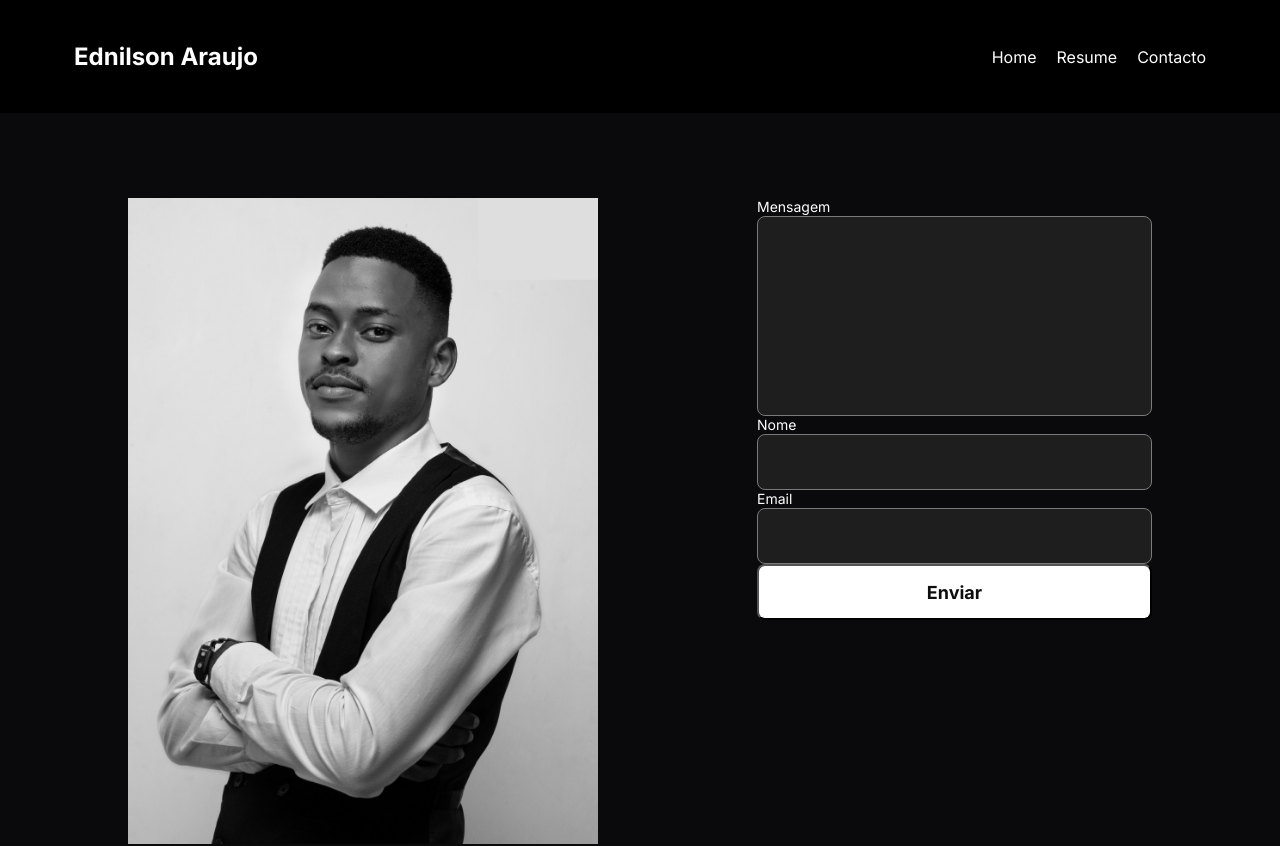
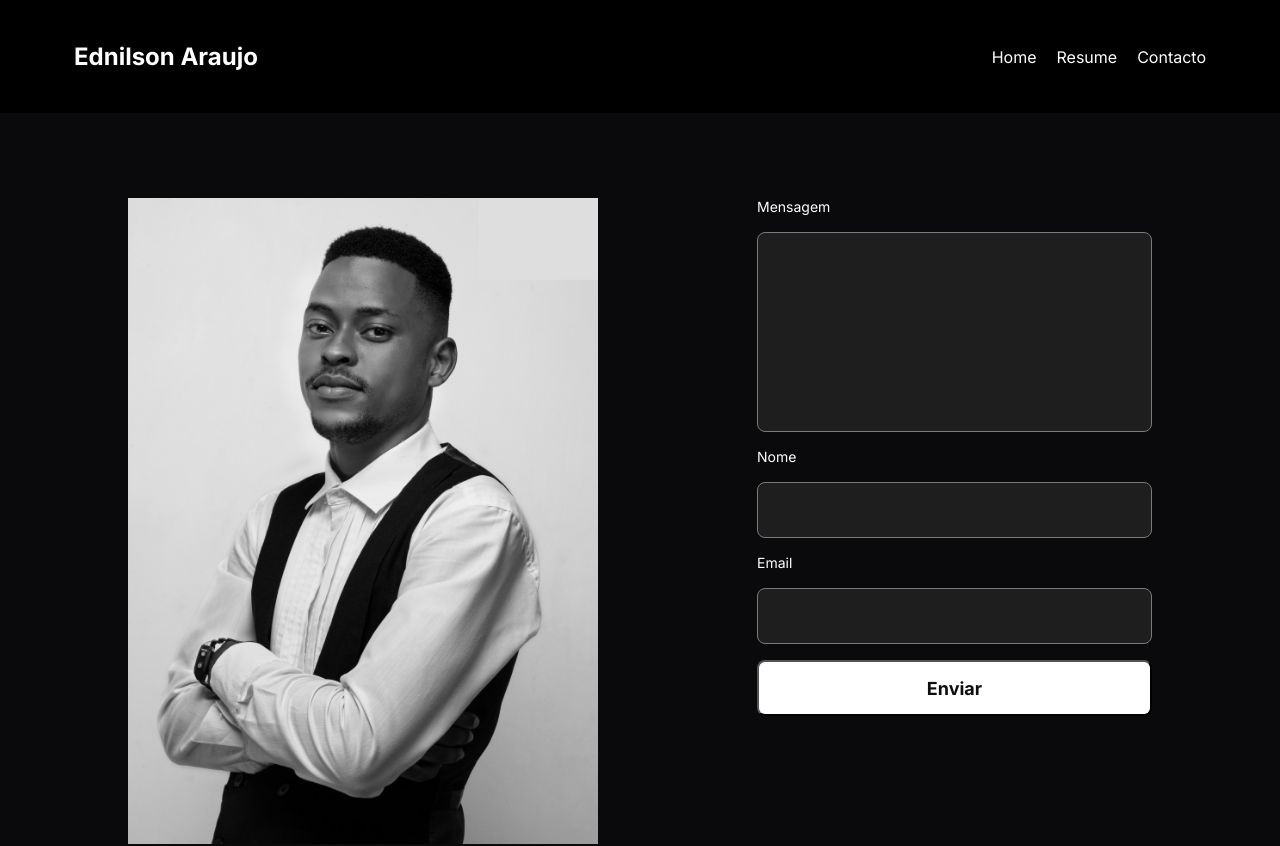
Before and after one commit to AugustoMachado01/Portifolio_Ednilson, a React (Vite) app: page /contacto in a window 1280 px wide. Shown: the top 846 px of the page. Built offline with nearby package versions, Linux system fonts and the light colour scheme; a web font is replaced by a local one.

Commit message:
update contact2

```diff
--- a/src/Contact/styles.module.css
+++ b/src/Contact/styles.module.css
@@ -61,6 +61,7 @@
 }
 
 .container .message textarea {
+  color: #fff;
   width: 100%;
   display: flex;
   padding: 16px;
@@ -75,7 +76,7 @@
 
   background: #1e1e1e;
 
-  /* margin: 16px 0px; */
+  margin: 16px 0px;
 }
 
 @media (max-width: 1024px) {
```
